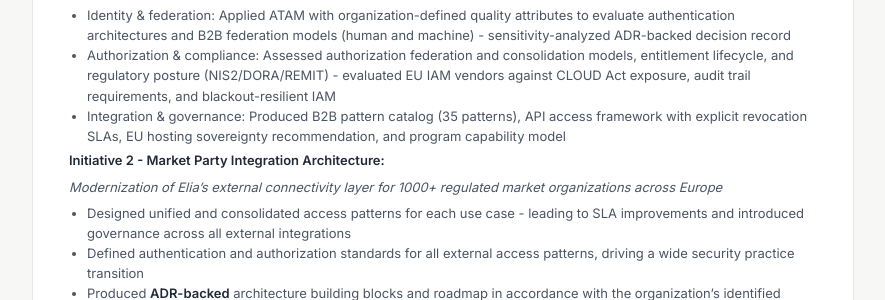
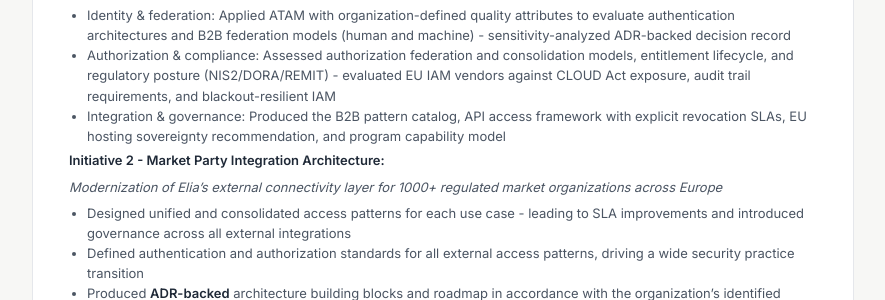
Before and after one commit to romdj/romdj.github.io, a Jekyll site: the page built from detail.html, in a window 1280 px wide and 900 px high, scrolled down 1022 px. Shown: the part 152-452 px from the top of the window, without its empty margins (197-1082 px from the left). Built offline with Jekyll 4.4.1, drawn with Linux system fonts in a browser that asks for light colours; nearby versions of some CDN libraries.

Commit message:
content: drop unverifiable '35 patterns' count from Elia detail block
The parenthetical claim was traceable to a study-document summary,
not to a personally-owned enumeration. Removing avoids an interview
trap (candidate cannot readily produce a defensible 35-item list)
while preserving the substantive claim: B2B pattern catalog + API
access framework + EU hosting sovereignty recommendation + program
capability model.

```diff
--- a/_data/data.yml
+++ b/_data/data.yml
@@ -178,7 +178,7 @@ experiences:
           Group-level security architecture study for 1000+ external market organizations interfacing with safety-critical energy systems across Belgium and Germany
           - Identity & federation: Applied ATAM with organization-defined quality attributes to evaluate authentication architectures and B2B federation models (human and machine) - sensitivity-analyzed ADR-backed decision record
           - Authorization & compliance: Assessed authorization federation and consolidation models, entitlement lifecycle, and regulatory posture (NIS2/DORA/REMIT) - evaluated EU IAM vendors against CLOUD Act exposure, audit trail requirements, and blackout-resilient IAM
-          - Integration & governance: Produced B2B pattern catalog (35 patterns), API access framework with explicit revocation SLAs, EU hosting sovereignty recommendation, and program capability model
+          - Integration & governance: Produced the B2B pattern catalog, API access framework with explicit revocation SLAs, EU hosting sovereignty recommendation, and program capability model
 
         **Initiative 2 - Market Party Integration Architecture:**
 
```
